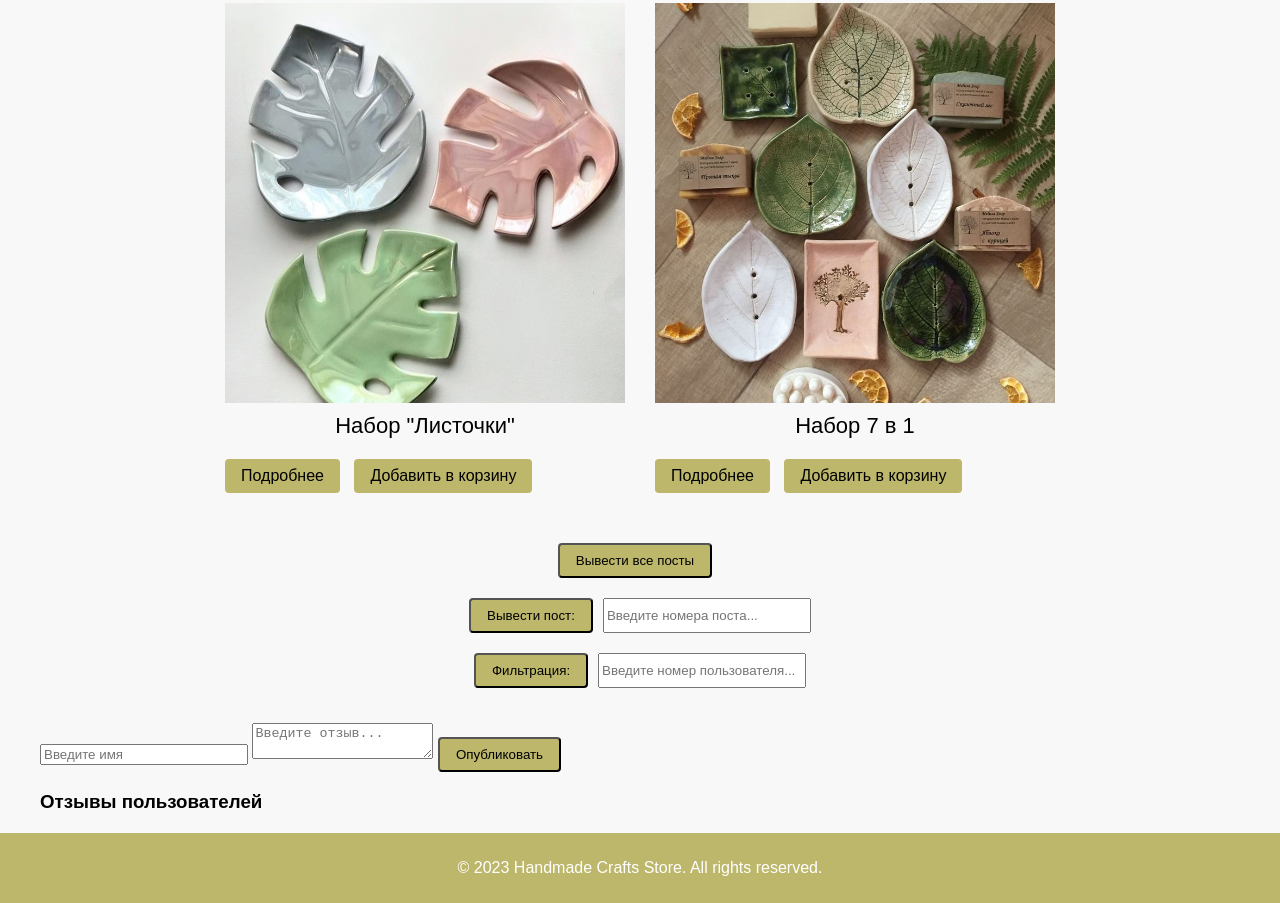
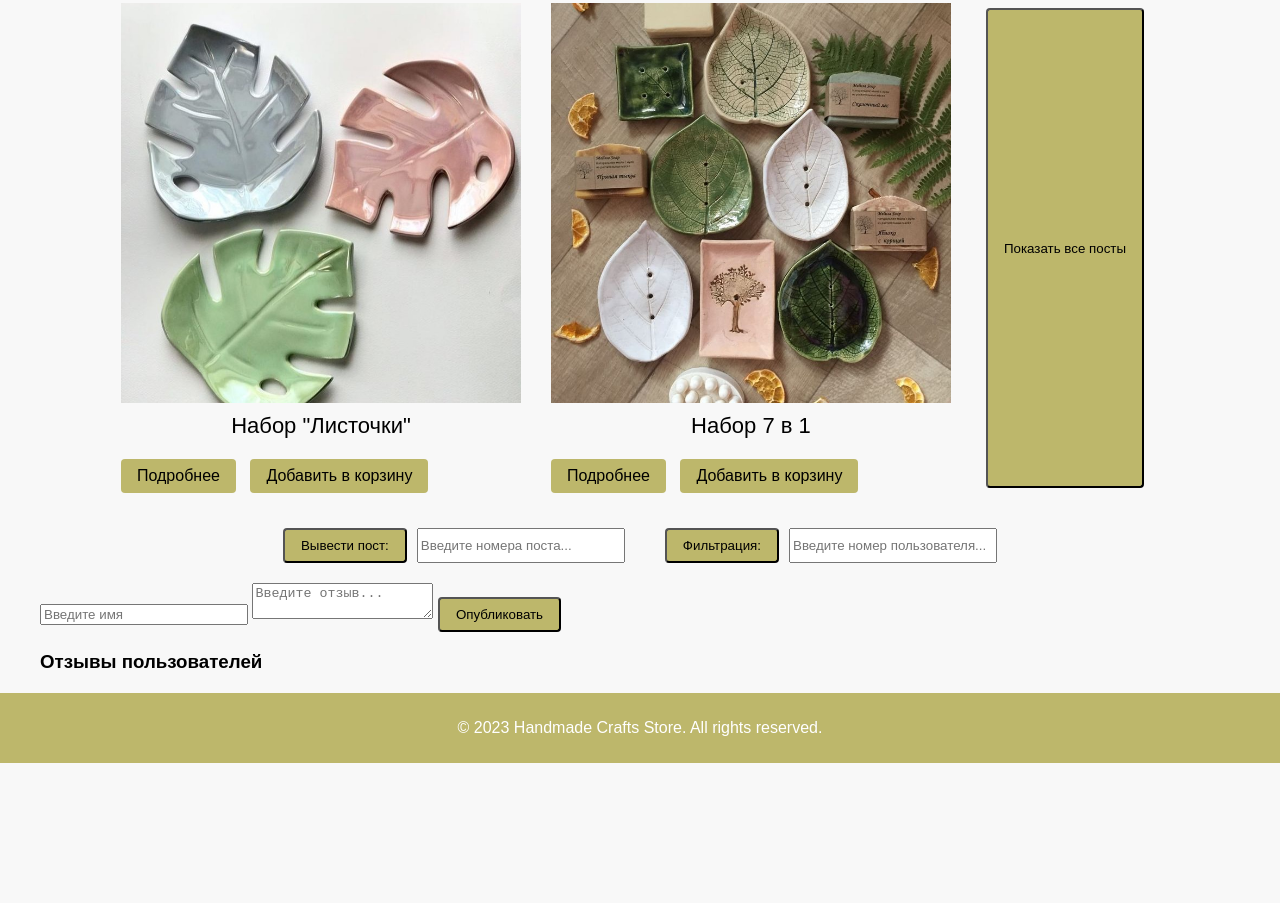
Before and after one commit to Ksenia-dm21/KsBr, a plain HTML site: page index.html in a window 1280 px wide. Shown: the part 762-1665 px from the top of the page. After the commit the page ends 1525 px from the top, so only its background shows below. Drawn offline with Linux system fonts and the light colour scheme.

Commit message:
Update index.html

```diff
--- a/index.html
+++ b/index.html
@@ -76,11 +76,10 @@
                 </div>
 
 
-                <div class="Product_item">
-                <div class="product_buttons">
+
 
                   <div class="bar">
-                      <button id="myButton">Вывести все посты</button>
+                      <button id="myButton">Показать все посты</button>
                     </div>
                     <div class="bar">
                       <button id="Posts">Вывести пост:</button>
@@ -90,8 +89,7 @@
                       <button id="Filter">Фильтрация: </button>
                       <input id="nameFil" placeholder="Введите номер пользователя...">
                     </div>
-                </div>
-              </div>
+
 
         </section>
 </div>
```
